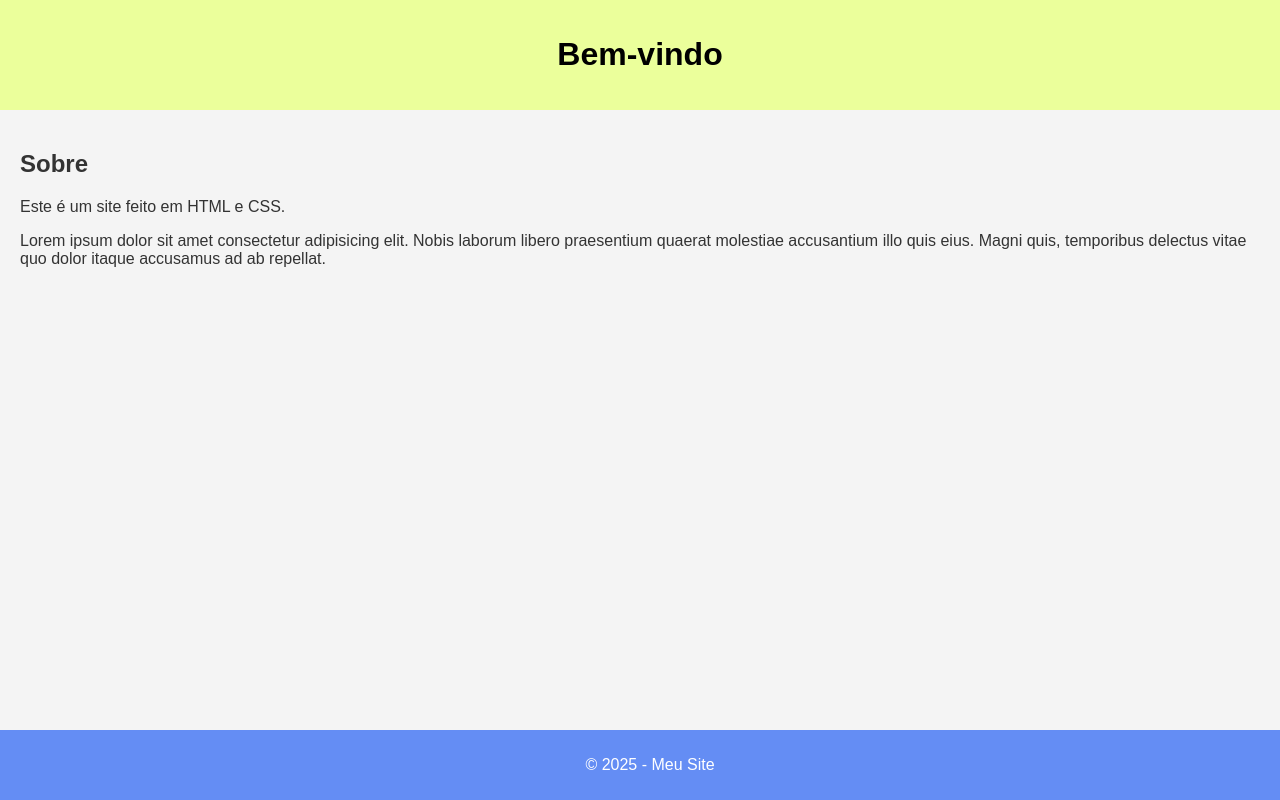
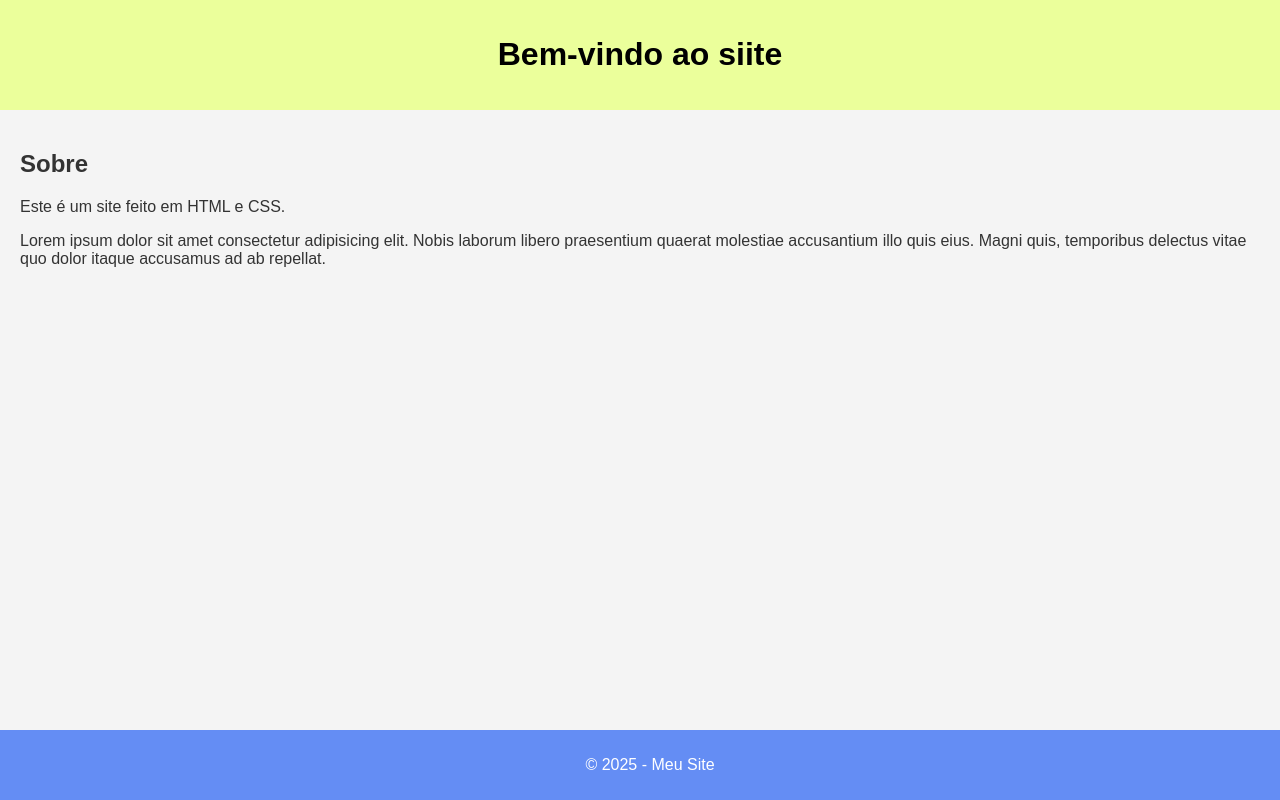
Before and after one commit to lauraxsantos/eng-de-software, a plain HTML site: page index.html in a window 1280 px wide. Drawn offline with Linux system fonts and the light colour scheme.

Commit message:
fix: edit

```diff
--- a/index.html
+++ b/index.html
@@ -34,7 +34,7 @@
 	</head>
 	<body>
 		<header>
-			<h1>Bem-vindo</h1>
+			<h1>Bem-vindo ao siite</h1>
 		</header>
 
 		<main>
```
